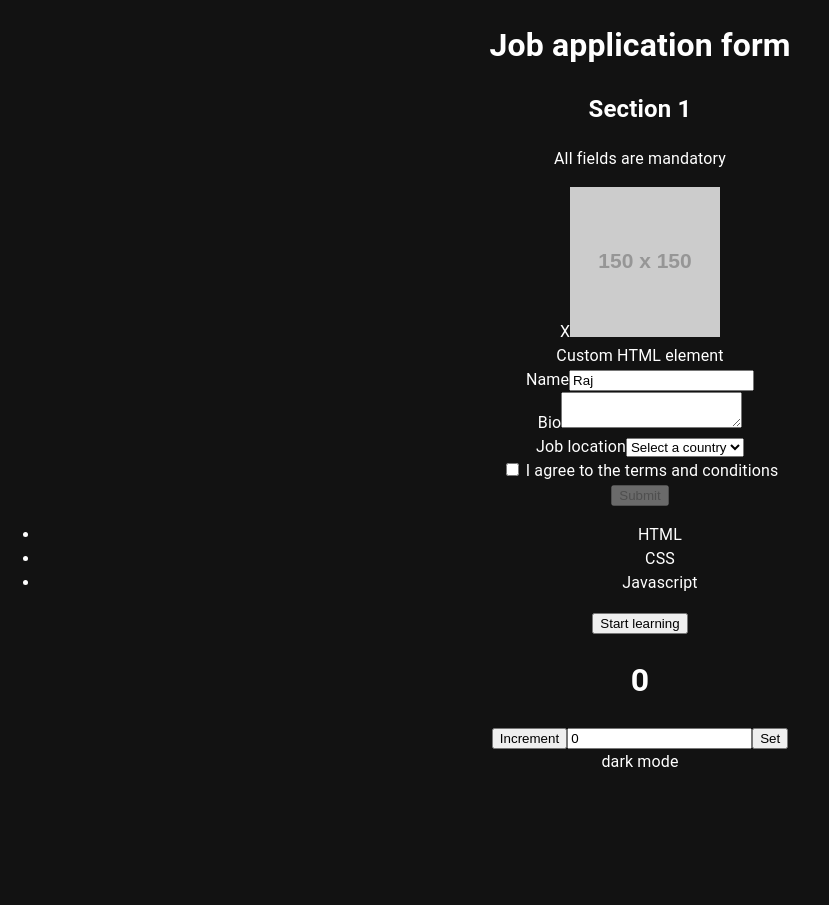
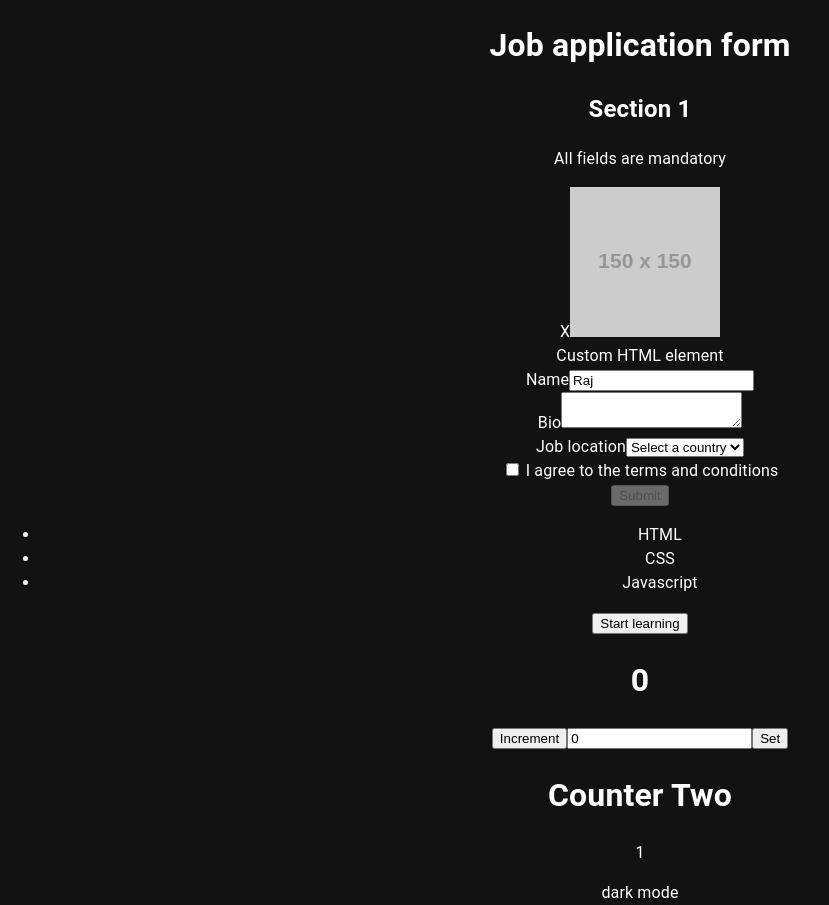
Before and after one commit to RvsB/react-testing-w-jest-rtl-basics, a React (Create React App) app: page / in a window 1280 px wide. Shown: the whole page, without its empty margins (0-829 px from the left). Before the commit the page ends 800 px from the top, so only its background shows below. Built offline with nearby package versions, Linux system fonts and the light colour scheme.

Commit message:
FEAT: added counter two component and implemented the tests for the same

```diff
--- a/src/App.tsx
+++ b/src/App.tsx
@@ -5,6 +5,7 @@
 import { Counter } from "./components/Counter/Counter";
 import { AppProviders } from "./providers/AppProviders";
 import { MuiMode } from "./components/MUI/MuiMode";
+import { CounterTwo } from "./components/CounterTwo/CounterTwo";
 
 function App() {
   return (
@@ -13,7 +14,7 @@
         <Application />
         <Skills skills={["HTML", "CSS", "Javascript"]} />
         <Counter />
-        {/* <CounterTwo count={1} /> */}
+        <CounterTwo count={1} />
         {/* <Users /> */}
         <MuiMode />
       </div>
--- /dev/null
+++ b/src/components/CounterTwo/CounterTwo.tsx
@@ -0,0 +1,16 @@
+import { CounterTwoProps } from "./CounterTwo.types";
+
+export const CounterTwo = (props: CounterTwoProps) => {
+  return (
+    <div>
+      <h1>Counter Two</h1>
+      <p data-testid={"count"}>{props.count}</p>
+      {props.handleIncrement && (
+        <button onClick={props.handleIncrement}>Increment</button>
+      )}
+      {props.handleDecrement && (
+        <button onClick={props.handleDecrement}>Decrement</button>
+      )}
+    </div>
+  );
+};
--- /dev/null
+++ b/src/components/CounterTwo/CounterTwo.types.ts
@@ -0,0 +1,5 @@
+export type CounterTwoProps = {
+  count: number;
+  handleIncrement?: () => void;
+  handleDecrement?: () => void;
+};
```
Also changed, not shown: 1 other file (tests, documents, lock files or other folders).
